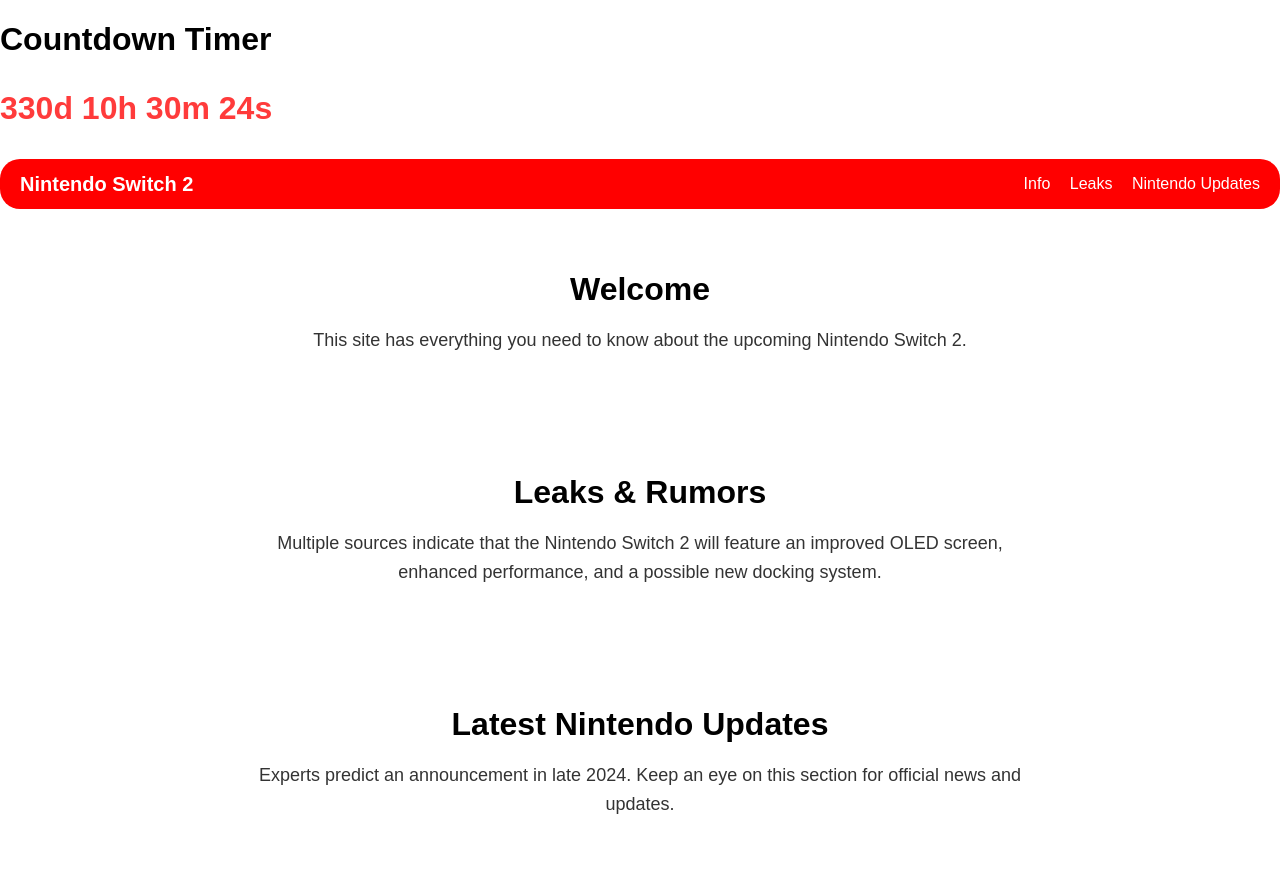
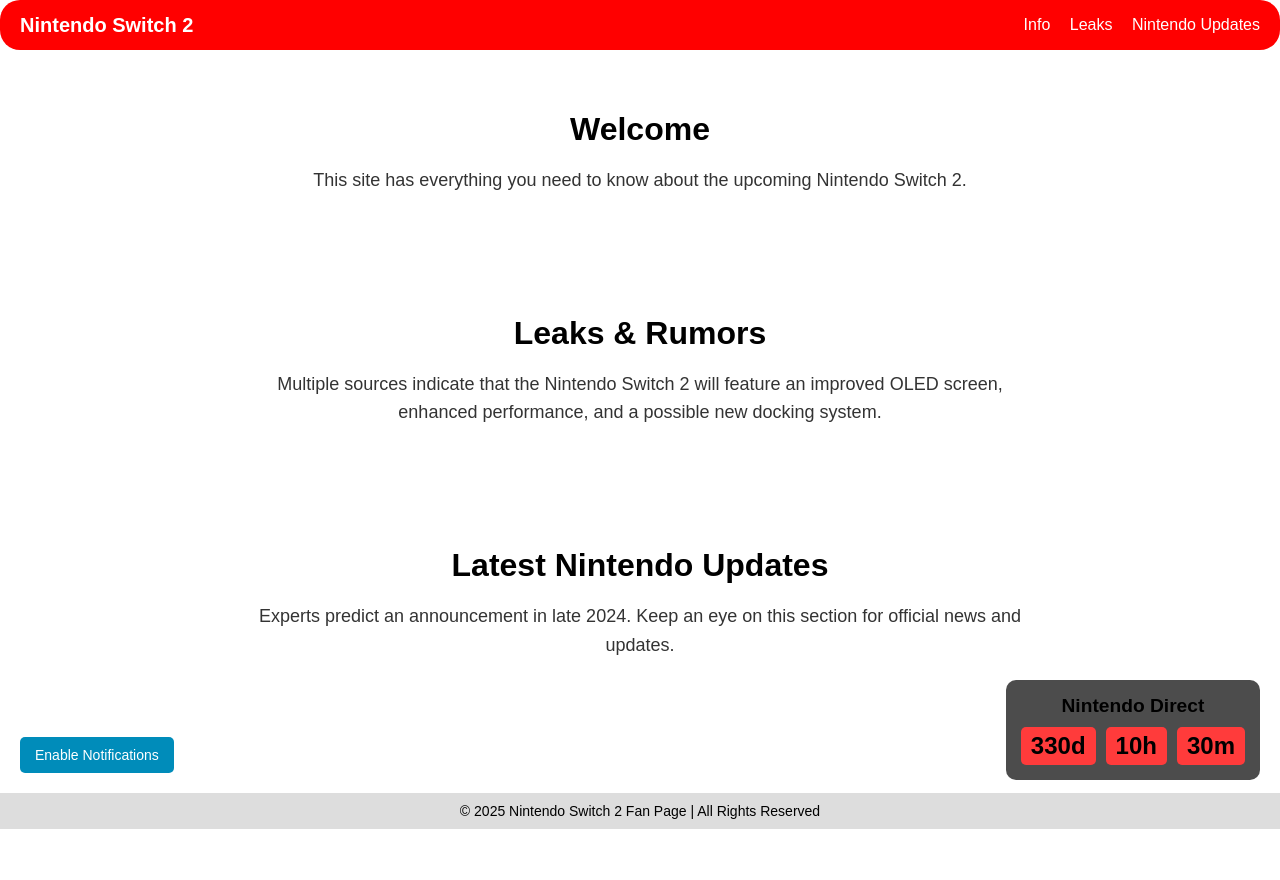
Before and after one commit to Stelio1234/NS2, a plain HTML site: page index.html in a window 1280 px wide. Shown: the top 880 px of the page. After the commit the page ends 829 px from the top, so only its background shows below. Drawn offline with Linux system fonts and the light colour scheme.

Commit message:
Update index.html
ADD COUNTDOWN

```diff
--- a/index.html
+++ b/index.html
@@ -91,15 +91,44 @@
             padding: 10px;
             font-size: 14px;
         }
-                #countdown {
-            font-size: 2rem;
+        #countdown-container {
+            position: fixed;
+            bottom: 20px;
+            right: 20px;
+            display: flex;
+            flex-direction: column;
+            align-items: center;
+            text-align: center;
+            background: rgba(0, 0, 0, 0.7);
+            padding: 15px;
+            border-radius: 10px;
+        }
+        #title {
+            font-size: 1.2rem;
             font-weight: bold;
-            color: #ff3b3b;
+            margin-bottom: 10px;
+        }
+        .countdown {
+            display: flex;
+            gap: 10px;
+            font-size: 1.5rem;
+        }
+        .time-box {
+            background: #ff3b3b;
+            padding: 5px 10px;
+            border-radius: 5px;
+            font-weight: bold;
         }
     </style>
 </head>
-    <h1>Countdown Timer</h1>
-    <p id="countdown">Loading...</p>
+    <div id="countdown-container">
+        <div id="title">Nintendo Direct</div>
+        <div class="countdown">
+            <div class="time-box"><span id="days">00</span>d</div>
+            <div class="time-box"><span id="hours">00</span>h</div>
+            <div class="time-box"><span id="minutes">00</span>m</div>
+        </div>
+    </div>
 <body>
     <header>
         <div class="title">Nintendo Switch 2</div>
@@ -194,13 +223,13 @@
 
         document.getElementById("notifyBtn").addEventListener("click", subscribeToPushNotifications);
 
-        function startCountdown(targetDate) {
+                function startCountdown(targetDate) {
             function updateCountdown() {
                 const now = new Date().getTime();
                 const distance = targetDate - now;
 
                 if (distance < 0) {
-                    document.getElementById("countdown").innerHTML = "⏳ Time's up!";
+                    document.getElementById("countdown-container").innerHTML = "⏳ Nintendo Direct is Live!";
                     clearInterval(interval);
                     return;
                 }
@@ -208,17 +237,17 @@
                 const days = Math.floor(distance / (1000 * 60 * 60 * 24));
                 const hours = Math.floor((distance % (1000 * 60 * 60 * 24)) / (1000 * 60 * 60));
                 const minutes = Math.floor((distance % (1000 * 60 * 60)) / (1000 * 60));
-                const seconds = Math.floor((distance % (1000 * 60)) / 1000);
 
-                document.getElementById("countdown").innerHTML =
-                    `${days}d ${hours}h ${minutes}m ${seconds}s`;
+                document.getElementById("days").innerText = days.toString().padStart(2, '0');
+                document.getElementById("hours").innerText = hours.toString().padStart(2, '0');
+                document.getElementById("minutes").innerText = minutes.toString().padStart(2, '0');
             }
 
-            updateCountdown(); // Initial call to avoid 1s delay
+            updateCountdown();
             const interval = setInterval(updateCountdown, 1000);
         }
 
-        // Set the target date (Change this to your desired date)
+        // Set the target date for the Nintendo Direct
         const targetDate = new Date("2025-12-31 23:59:59").getTime();
         startCountdown(targetDate);
     </script>
```
